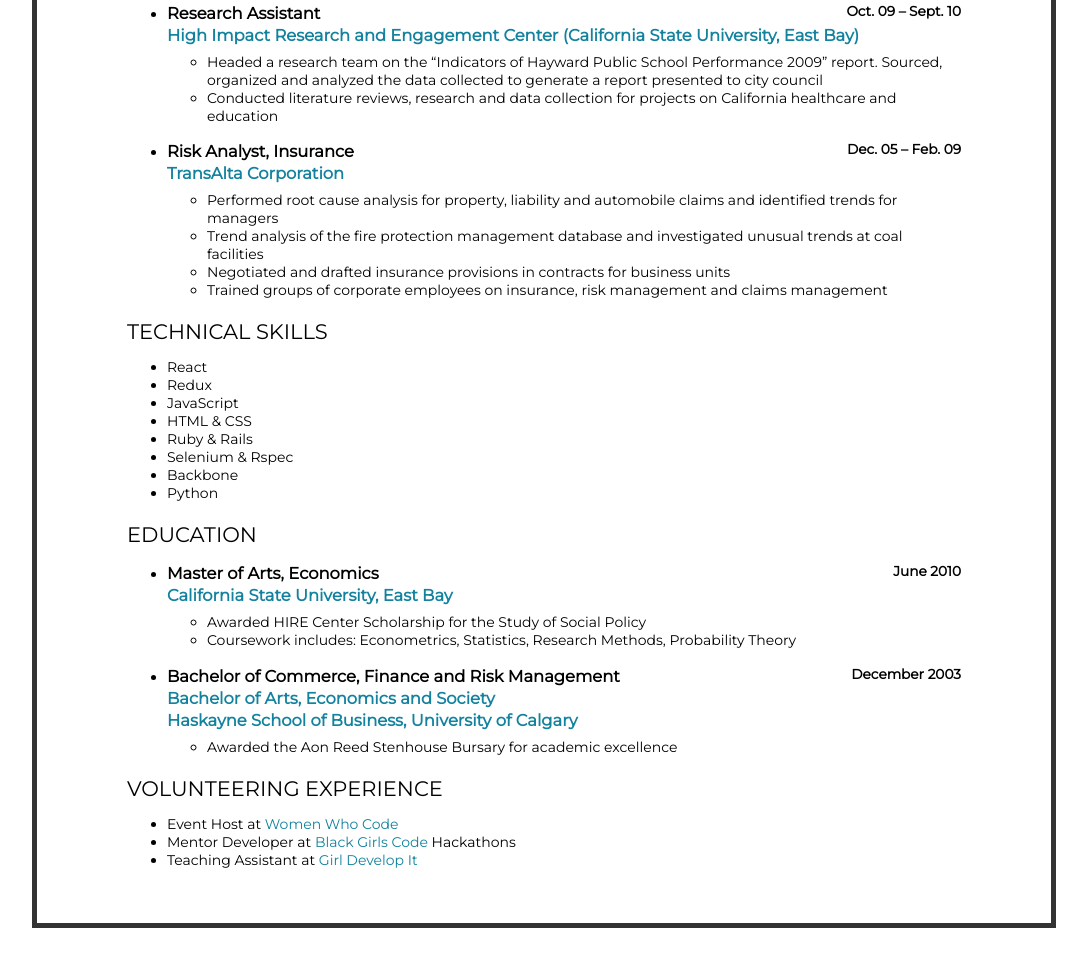
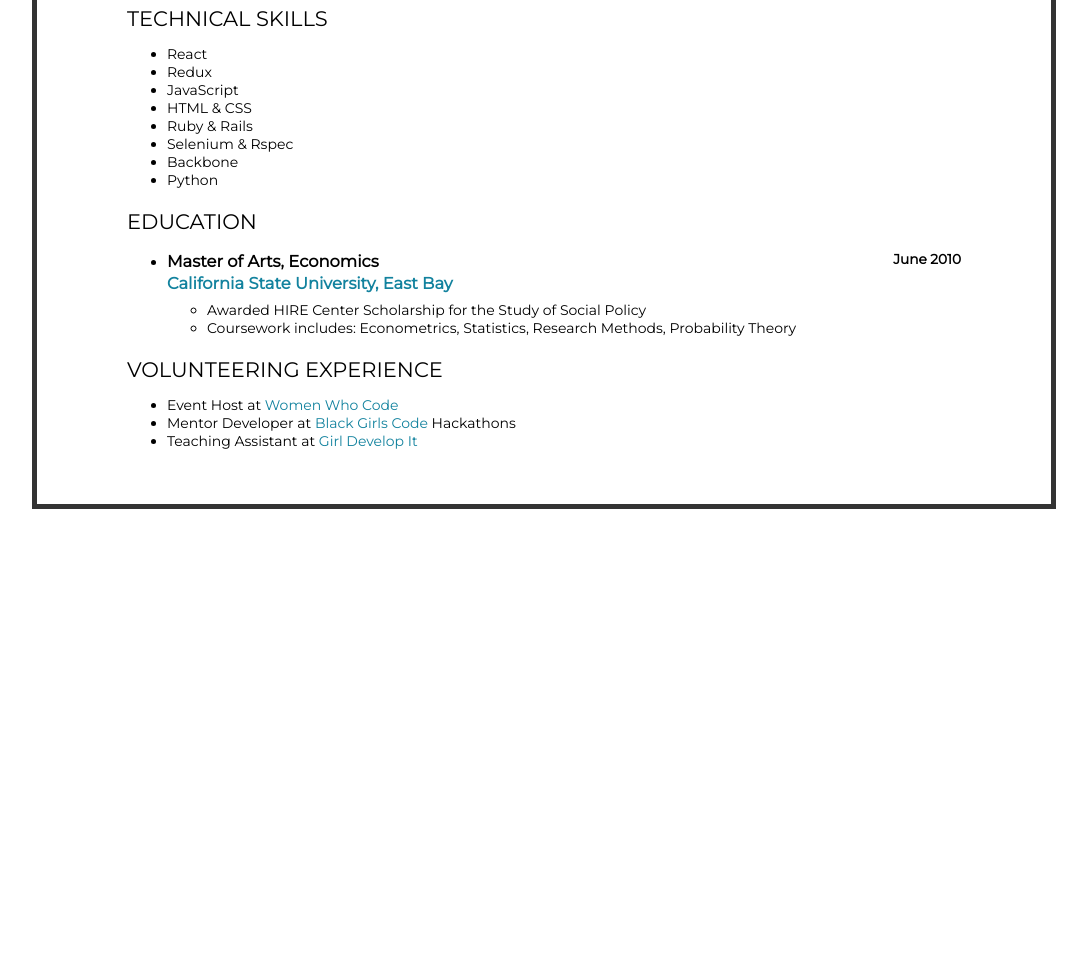
Before and after one commit to transitorytammy/transitorytammy.github.io, a plain HTML site: page index.html in a window 1280 px wide. Shown: the part 2369-3322 px from the top of the page, without its empty margins (96-1183 px from the left). After the commit the page ends 2942 px from the top, so only its background shows below. Drawn offline with Linux system fonts and the light colour scheme; a web font is replaced by a local one.

Commit message:
removing older jobs and education

```diff
--- a/index.html
+++ b/index.html
@@ -98,24 +98,6 @@
                   <li>Developed SQL searches in database to identify data trends for Fortune 500 companies </li>
               </ul>
           </li>
-          <li>
-              <h3>Research Assistant<small>Oct. 09 – Sept. 10</small></h3>
-              <a href="http://www20.csueastbay.edu/"><h3 class="institution">High Impact Research and Engagement Center (California State University, East Bay)</h3></a>
-              <ul>
-                  <li>Headed a research team on the “Indicators of Hayward Public School Performance 2009” report.  Sourced, organized and analyzed the data collected to generate a report presented to city council</li>
-                  <li>Conducted literature reviews, research and data collection for projects on California healthcare and education</li>
-              </ul>
-          </li>
-          <li>
-              <h3>Risk Analyst, Insurance<small>Dec. 05 – Feb. 09</small></h3>
-              <a href="https://www.transalta.com/"><h3 class="institution">TransAlta Corporation</h3></a>
-              <ul>
-                  <li>Performed root cause analysis for property, liability and automobile claims and identified trends for managers</li>
-                  <li>Trend analysis of the fire protection management database and investigated unusual trends at coal facilities</li>
-                  <li>Negotiated and drafted insurance provisions in contracts for business units</li>
-                  <li>Trained groups of corporate employees on insurance, risk management and claims management</li>
-              </ul>
-          </li>
       </ul>
 
       <h2>Technical Skills</h2>
@@ -139,14 +121,6 @@
                 <li>Coursework includes: Econometrics, Statistics, Research Methods, Probability Theory</li>
             </ul>
         </li>
-        <li>
-            <h3>Bachelor of Commerce, Finance and Risk Management  <small> December 2003</small></h3>
-            <a href="http://econ.ucalgary.ca/"><h3 class="degree">Bachelor of Arts, Economics and Society</h3></a>
-            <a href="http://haskayne.ucalgary.ca/"><h3 class="institution">Haskayne School of Business, University of Calgary</h3></a>
-            <ul>
-                <li>Awarded the Aon Reed Stenhouse Bursary for academic excellence</li>
-            </ul>
-        </li>
       </ul>
       <h2>Volunteering Experience</h2>
       <ul>
```
